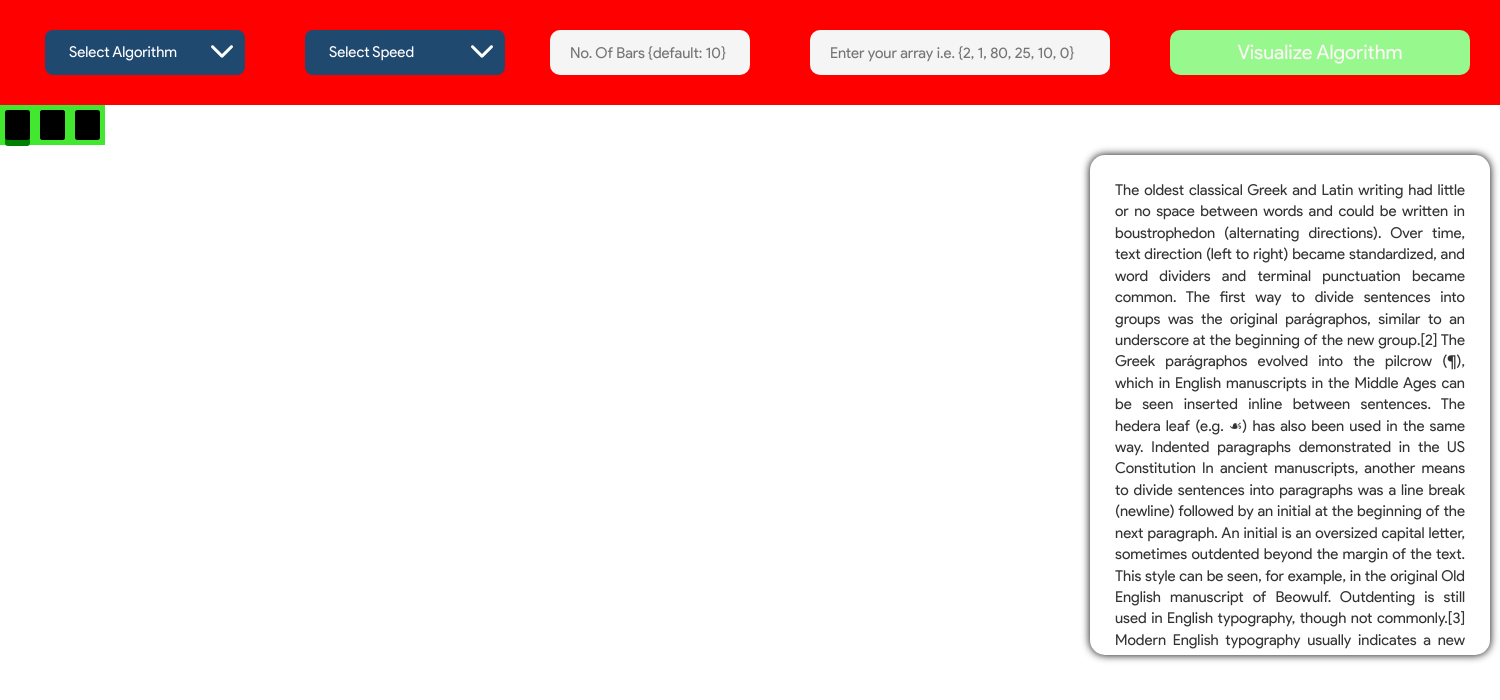
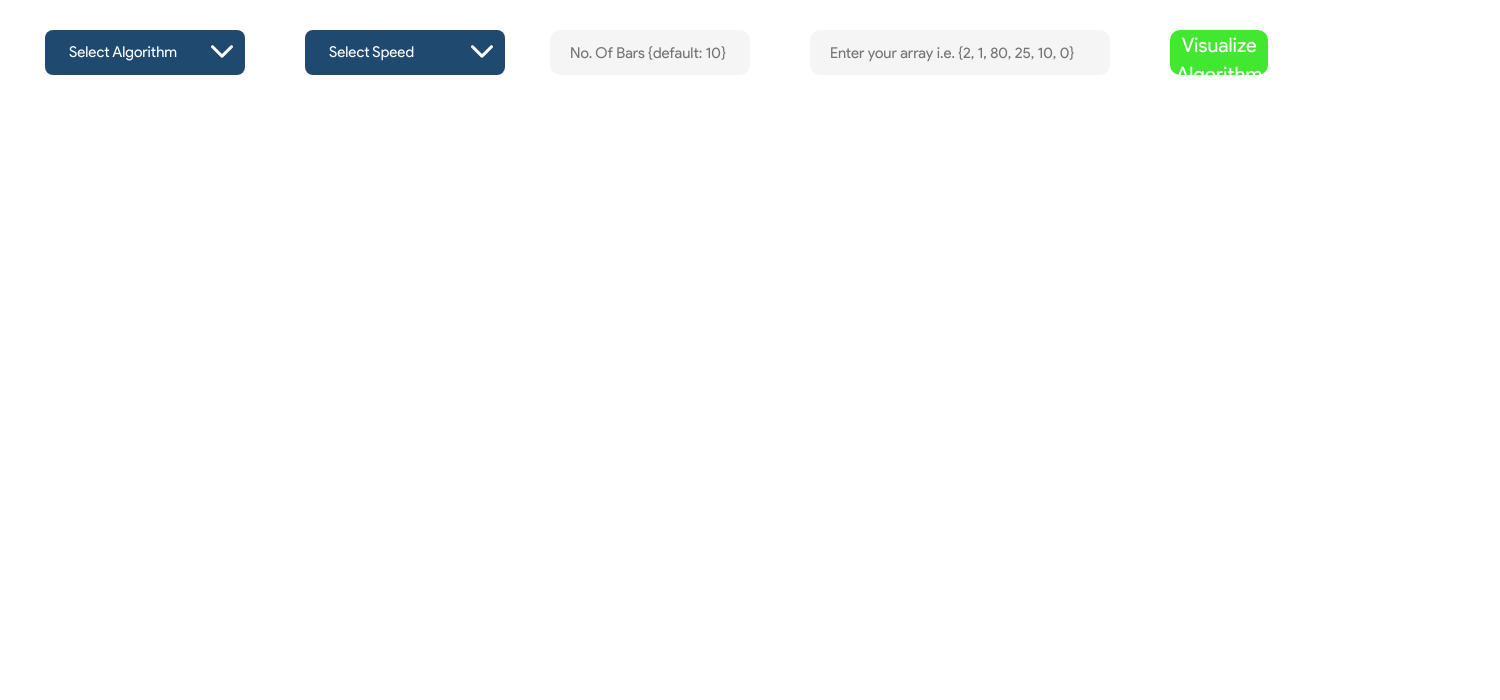
Before and after one commit to the-mgi/searching-sorting-pathfinding, an Angular app: page / in a window 1280 px wide. Shown: the top 700 px of the page, 1500 px wide, since content can reach past the window. Built offline with nearby package versions, Linux system fonts and the light colour scheme.

Commit message:
Visual Changes

```diff
--- a/src/app/main-visualization-page/main-visualization-page.component.css
+++ b/src/app/main-visualization-page/main-visualization-page.component.css
@@ -1,34 +1,18 @@
-.main-visualization {
-    display: inline-block;
-
-}
-
-.bars-area {
-    display: flex;
-    flex-direction: row;
-    width: fit-content;
-    background-color: #42e730;
-}
-
 .column-area {
-    float: left;
     display: flex;
     flex-direction: column;
-}
-
-.algorithm-info {
-    float: right;
-}
-
-app-dropdown {
-    width: fit-content;
+    align-content: center;
 }
 
 .all-options {
     display: flex;
     flex-direction: row;
-    justify-content: center;
-    background-color: red;
+    justify-content: space-between;
+    margin-bottom: 70px;
+}
+
+app-dropdown {
+    width: fit-content;
 }
 
 .all-options * {
@@ -96,3 +80,16 @@ button[type=button]:disabled {
     background-color: #97f88d;
     color: #fdf7f7;
 }
+
+.bars-area {
+    display: flex;
+    flex-direction: row;
+    margin: auto;
+    border-radius: 20px;
+    box-shadow: 0 0 15px 0 #5890FF;
+    width: fit-content;
+}
+
+.algorithm-info {
+    float: right;
+}
--- a/src/app/main-visualization-page/main-visualization-page.component.html
+++ b/src/app/main-visualization-page/main-visualization-page.component.html
@@ -6,21 +6,24 @@
             <app-dropdown [category]="'Select Speed'" [optionsAvailable]="optionsAvailableSpeedValues"
             ></app-dropdown>
             <label for="barsNumber">
-                <input type="number" id="barsNumber" class="bars-number" placeholder="No. Of Bars {default: 10}" #numberOfBars>
+                <input type="number" id="barsNumber" class="bars-number" placeholder="No. Of Bars {default: 10}"
+                       #numberOfBars>
             </label>
             <label for="onesArray">
-                <input type="text" id="onesArray" class="ones-array" placeholder="Enter your array i.e. {2, 1, 80, 25, 10, 0}">
+                <input type="text" id="onesArray" class="ones-array"
+                       placeholder="Enter your array i.e. {2, 1, 80, 25, 10, 0}" #arrayInput>
             </label>
-            <button type="button" class="visualize-button" [disabled]="isDisabled" (click)="visualize()">
+            <button type="button" class="visualize-button" [disabled]="isVisualizeButtonDisabled"
+                    (click)="visualize(numberOfBars, arrayInput)">
                 Visualize {{algorithm}}</button>
         </div>
-        <div class="bars-area">
-            <app-bar class="bars" [height]="90" [color]="'green'"></app-bar>
-            <app-bar class="bars" [color]="'black'"></app-bar>
-            <app-bar class="bars" [color]="'blueviolet'"></app-bar>
+        <div class="bars-area" *ngIf="isBarsCreated">
+            <div *ngFor="let singleBar of barsValue;">
+                <app-bar class="bars" [height]="singleBar.height * 0.20" [color]="singleBar.color"
+                         [valueToDisplay]="singleBar.value.toString()"></app-bar>
+            </div>
         </div>
     </div>
     <div class="algorithm-info">
-        <app-algorithm-info [algorithmToDisplay]="algorithm"></app-algorithm-info>
     </div>
 </div>
--- a/src/app/main-visualization-page/main-visualization-page.component.ts
+++ b/src/app/main-visualization-page/main-visualization-page.component.ts
@@ -1,9 +1,12 @@
-import {Component, ElementRef, OnInit} from '@angular/core';
+import {AfterViewChecked, Component, ElementRef, OnInit} from '@angular/core';
 import {
+    Bar,
     optionsAvailablePathfinding,
     optionsAvailableSearch,
     optionsAvailableSort,
-    optionsAvailableSpeedValues
+    optionsAvailableSpeedValues,
+    parseArray,
+    randomColor
 } from '../../sharedClasses/classTemplate';
 
 
@@ -12,7 +15,7 @@ import {
     templateUrl: './main-visualization-page.component.html',
     styleUrls: ['./main-visualization-page.component.css']
 })
-export class MainVisualizationPageComponent implements OnInit {
+export class MainVisualizationPageComponent implements OnInit, AfterViewChecked {
 
     optionsAvailableSearch = optionsAvailableSearch;
     optionsAvailableSort = optionsAvailableSort;
@@ -21,7 +24,11 @@ export class MainVisualizationPageComponent implements OnInit {
 
     ownArray: string;
     algorithm = 'Algorithm';
-    isDisabled = true;
+    isVisualizeButtonDisabled = false;
+
+    barsValue: Bar[] = [];
+    isBarsCreated = false;
+    number: number[] = [];
 
     constructor(private elementReference: ElementRef) {
     }
@@ -31,41 +38,51 @@ export class MainVisualizationPageComponent implements OnInit {
 
     setAlgorithmName(event: { nameAlgo: string }): void {
         this.algorithm = event.nameAlgo;
-        this.isDisabled = false;
     }
 
-    visualize(): void {
+    visualize(noOfBarsInput: HTMLInputElement, yourArrayInput: HTMLInputElement): void {
         const allBars = this.elementReference.nativeElement.querySelectorAll('.bars');
-        allBars.forEach(singleBar => {
-            console.log(singleBar);
+        console.log(`I am in visualize ${allBars.length}`);
+        const yourArray = yourArrayInput.value;
+        const numBars = noOfBarsInput.value;
+
+        this.barsValue = [];
+        this.createBars(yourArray);
+    }
+
+    createBars(yourArray: string): void {
+        this.number.push(2);
+        const array = parseArray(yourArray);
+        /*
+            if array = [1, 2, 3, 4]
+            then ...array = 1, 2, 3, 4, but only writing this will result in an error
+            ... is called as the spread operator, allowing the expression to be expanded
+         */
+        const maxValue = Math.max(...array);
+        array.forEach(singleValue => {
+            this.barsValue.push(new Bar(
+                singleValue,
+                (((singleValue / maxValue) * 100) * 50),
+                randomColor()
+                )
+            );
+        });
+        this.isBarsCreated = true;
+        this.linearSearch();
+    }
+
+    ngAfterViewChecked(): void {
+        const bars: HTMLElement[] = this.elementReference.nativeElement.querySelectorAll('.bars');
+        console.log('in linear search ' + bars.length);
+        bars.forEach(singleBar => {
+            setTimeout(() => {
+                console.log(singleBar.innerHTML);
+                console.log('I am iterating');
+            }, 100);
         });
     }
 
-    move(startPositionX: number, startPositionY: number, toPositionX: number, toPositionY: number): void {
+    linearSearch(): void {
+
     }
-
-    selectionSort(): void {
-    }
-
-    bubbleSort(): void {
-    }
-
-    quickSort(): void {
-    }
-
-    mergeSort(): void {
-    }
-
-    radixSort(): void {
-    }
-
-    bucketSort(): void {
-    }
-
-    bitonicSort(): void {
-    }
-
-    pancakeSort(): void {
-    }
-
 }
```
